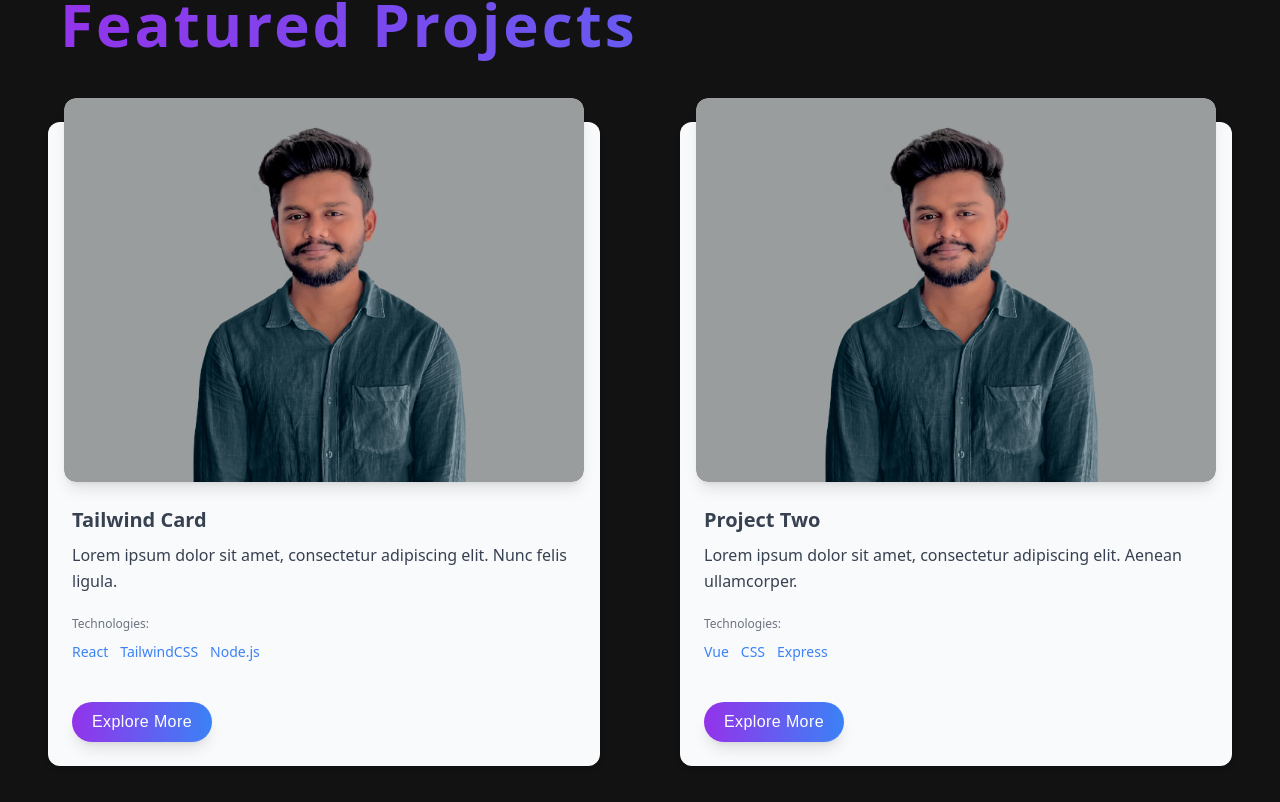
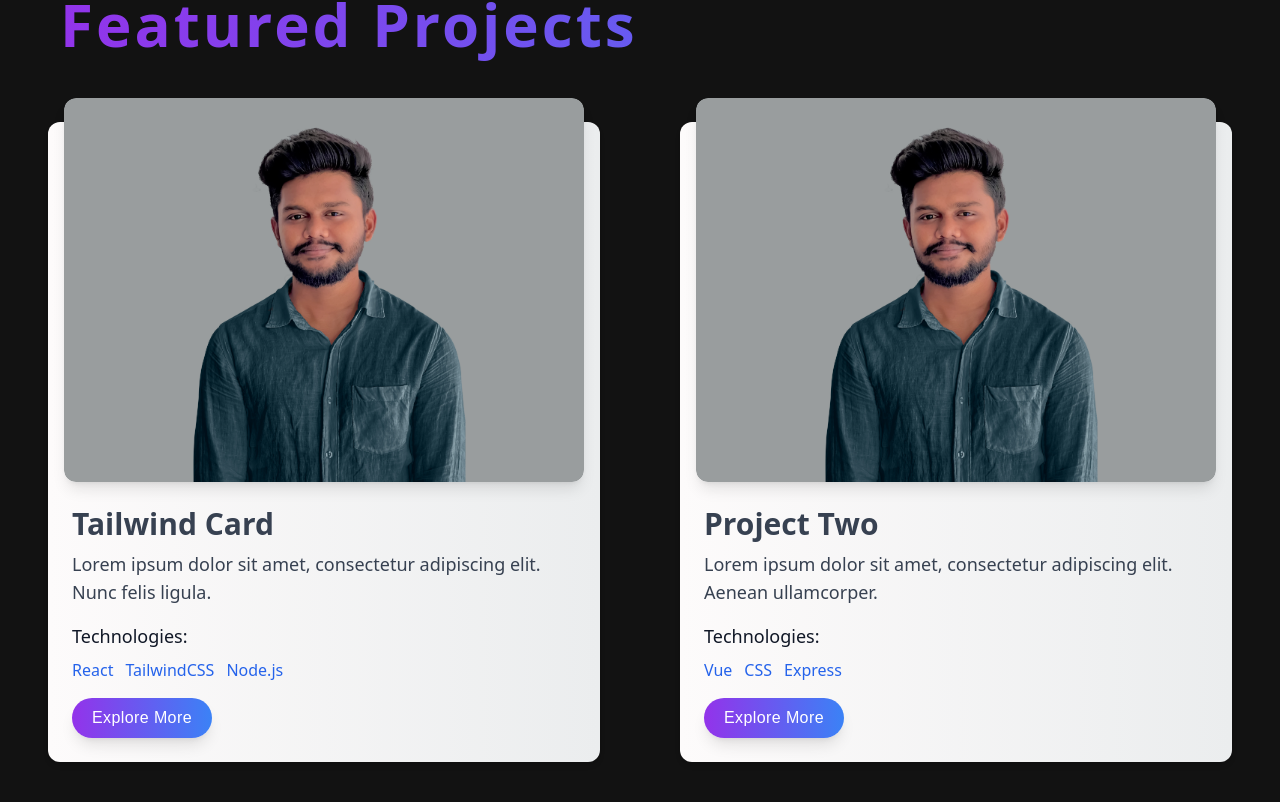
Before and after one commit to Lahiru-911/Lahiru-portfolio, a Next.js app: page /projects in a window 1280 px wide. Shown: the part 3138-3940 px from the top of the page. Built offline with nearby package versions, Linux system fonts and the light colour scheme.

Commit message:
Update ProjectCard.jsx

```diff
--- a/app/projects/ProjectCard.jsx
+++ b/app/projects/ProjectCard.jsx
@@ -67,7 +67,7 @@ const ProjectCard = () => {
         {projects.map((project, index) => (
           <div
             key={index}
-            className="relative flex flex-col w-full h-full rounded-xl bg-gray-50 text-gray-700 shadow-md transition-all duration-300 ease-in-out hover:scale-105"
+            className="relative flex flex-col w-full h-full rounded-xl bg-gradient-to-r from-[#fdfbfb] to-[#ebedee] text-gray-700 shadow-md transition-all duration-300 ease-in-out hover:scale-105"
           >
             {/* Project Card Header Section */}
             <div className="relative mx-4 -mt-6 h-64 sm:h-72 md:h-80 lg:h-96 overflow-hidden rounded-xl bg-blue-gray-500 bg-clip-border text-white shadow-lg shadow-blue-gray-500/40">
@@ -81,25 +81,25 @@ const ProjectCard = () => {
             </div>
 
             {/* Project Description Section */}
-            <div className="p-6 flex-1">
+            <div className="px-6 pt-6 flex-1">
               {/* Project Title */}
-              <h5 className="mb-2 block font-sans text-xl font-semibold leading-snug tracking-normal text-blue-gray-900 antialiased">
+              <h5 className="mb-2 block font-sans text-xl md:text-3xl font-bold leading-snug tracking-normal text-blue-gray-900 antialiased">
                 {project.title}
               </h5>
 
               {/* Short Description */}
-              <p className="block font-sans text-base font-light leading-relaxed text-inherit antialiased">
+              <p className="block font-sans text-base md:text-lg font-normal leading-relaxed text-inherit antialiased">
                 {project.description}
               </p>
 
               {/* Technologies Used Section */}
               <div className="mt-4">
-                <span className="inline-block text-xs text-gray-500">
+                <span className="inline-block font-medium text-base md:text-lg  text-gray-900">
                   Technologies:
                 </span>
                 <ul className="mt-2 flex flex-wrap gap-3">
                   {project.technologies.map((tech, idx) => (
-                    <li key={idx} className="text-sm text-blue-500 font-medium">
+                    <li key={idx} className="text-sm md:text-base text-blue-600 font-medium">
                       {tech}
                     </li>
                   ))}
```
